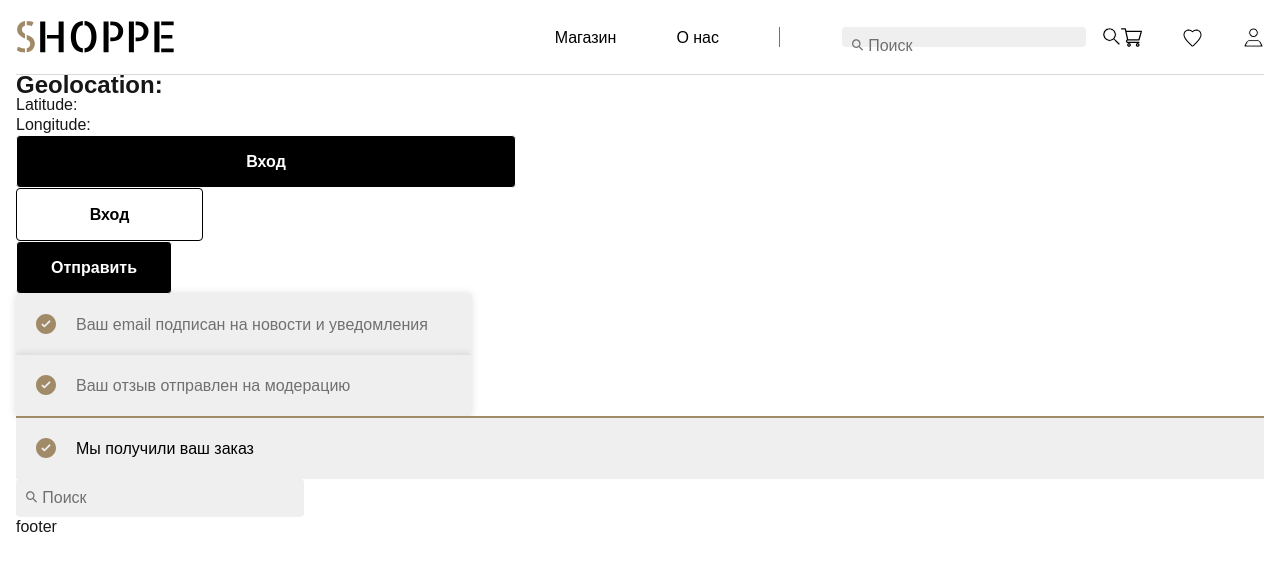
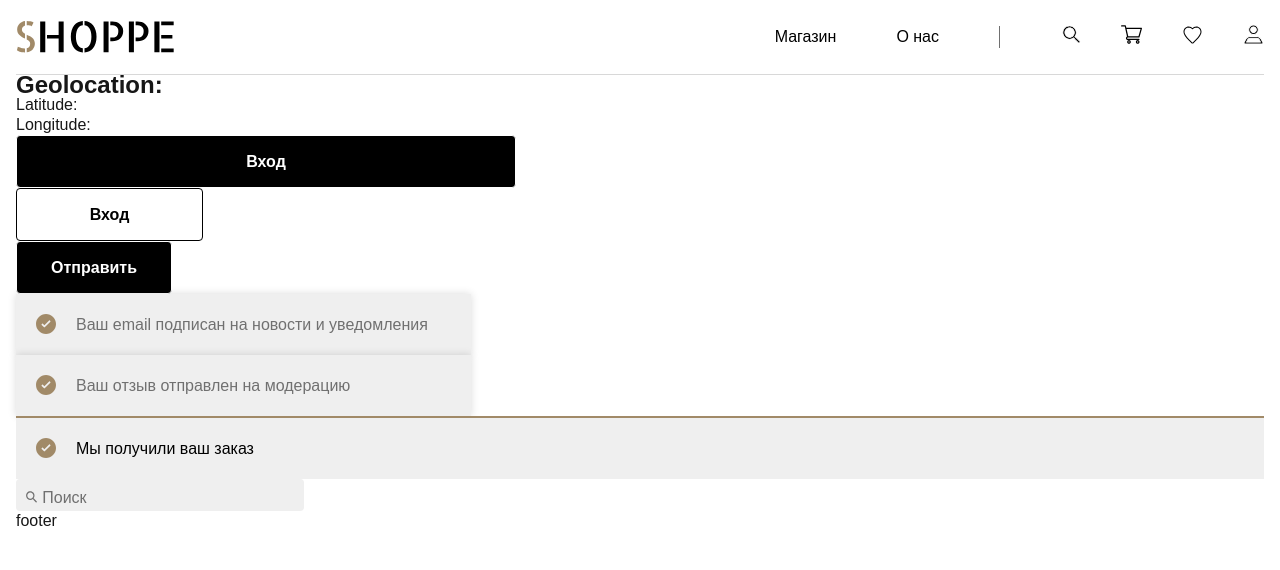
Before and after one commit to ministrov/shoppe-ecommerce-next, a Next.js app: page / in a window 1280 px wide. Shown: the top 570 px of the page. Built offline with nearby package versions, Linux system fonts and the light colour scheme; no server answers.

Commit message:
fix - End up fixing a header main nav and user list

```diff
--- a/components/header/Header.module.css
+++ b/components/header/Header.module.css
@@ -7,44 +7,52 @@
   border-bottom: 1px solid var(--light-gray-150);
 }
 
-.header ul {
+.mainMenu {
   display: flex;
+  align-items: center;
+  gap: 62px;
+}
+
+.navList {
+  display: flex;
+  gap: 60px;
   margin: 0;
   padding: 0;
   list-style: none;
 }
 
-.mainMenu {
-  display: flex;
-  gap: 62px;
-  height: 20px;
-}
-
 .searchBox {
   display: flex;
-  gap: 1rem;
+  align-items: center;
+  gap: 21px;
+  margin-right: 40px;
 }
 
 .userBlock {
   display: flex;
 }
 
-.iconList {
+.searchInput {
+  display: none;
+}
+
+.userList {
+  display: flex;
+  align-items: center;
+  margin: 0;
+  padding: 0;
+  list-style: none;
   gap: 40px;
 }
 
-.linksList li {
+.navList li:last-child {
   padding-right: 60px;
-}
-
-.linksList li:last-child {
   border-right: 1px solid var(--light-gray);
 }
 
 .navLink {
   position: relative;
   display: inline-block;
-  padding-bottom: 26px;
   font-family: inherit;
   font-size: 16px;
   line-height: 22px;
@@ -59,7 +67,7 @@
 
 .activeIndicator {
   position: absolute;
-  bottom: 0;
+  bottom: -25px;
   left: 0;
   height: 2px;
   background-color: var(--black);
@@ -73,20 +81,9 @@
 
 .iconActiveIndicator {
   position: absolute;
-  bottom: -23px;
+  bottom: -25px;
   left: 0;
   width: 100%;
   height: 2px;
   background-color: var(--black);
 }
-
-/* .linksList a {
-  font-family: inherit;
-  font-size: 16px;
-  line-height: 22px;
-  color: var(--black);
-} */
-
-/* .mainMenu a.active {
-  border-bottom: 2px solid var(--black);
-} */
--- a/components/header/Header.tsx
+++ b/components/header/Header.tsx
@@ -16,13 +16,12 @@ export const Header = () => {
     visible: { width: '100%' }
   };
 
-  console.log(pathname);
   return (
     <header className={styles.header}>
       <Logo />
 
       <div className={styles.mainMenu}>
-        <ul className={styles.linksList}>
+        <ul className={styles.navList}>
           <li className={styles.shop}>
             <Link href={'/catalog'} className={styles.navLink}>
               Магазин
@@ -55,13 +54,13 @@ export const Header = () => {
 
         <div className={styles.userBlock}>
           <div className={styles.searchBox}>
-            <Searching />
+            <Searching className={styles.searchInput}/>
             <Link href={'#'}>
               <Image src={'/search.svg'} width={19} height={19} alt={'Icon search'} />
             </Link>
           </div>
 
-          <ul className={styles.iconList}>
+          <ul className={styles.userList}>
             <li>
               <Link href={'/cart'} className={styles.iconLink}>
                 <Image src={'/shopping-cart.svg'} width={21} height={21} alt={'Cart'} />
--- a/components/logo/Logo.module.css
+++ b/components/logo/Logo.module.css
@@ -2,3 +2,8 @@
   display: block;
   max-height: 40px;
 }
+
+.logo a {
+  display: block;
+  height: 40px;
+}
--- a/components/searching/Searching.module.css
+++ b/components/searching/Searching.module.css
@@ -3,6 +3,7 @@
   align-items: baseline;
   gap: 5px;
   max-width: 288px;
+  height: 32px;
   padding: 10px;
   background-color: var(--light-gray-200);
   border-radius: 4px;
```
